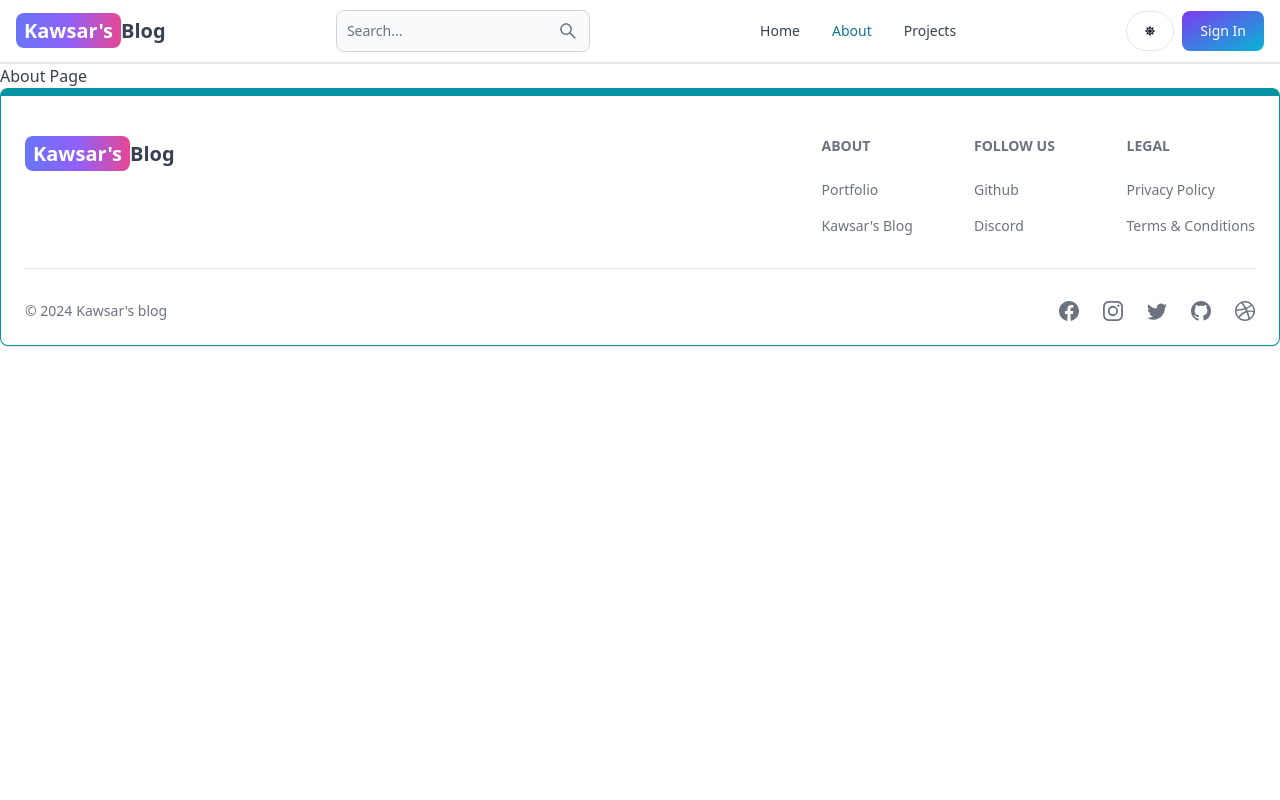
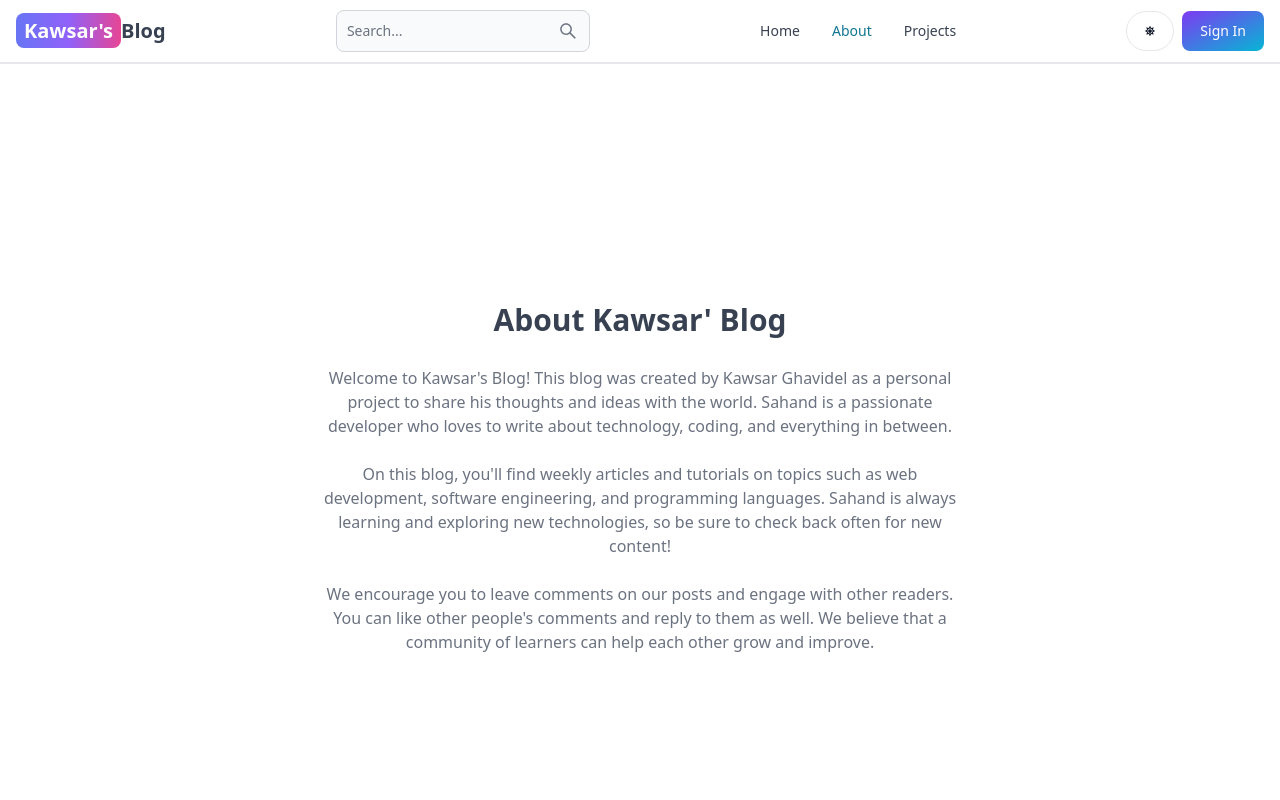
Before and after one commit to kawsar007/mern-blog-app, a React (Vite) app in the folder frontend/: page /about in a window 1280 px wide. Shown: the top 800 px of the page. Built offline with nearby package versions, Linux system fonts and the light colour scheme; no server answers.

Commit message:
About and project page created

```diff
--- a/frontend/src/pages/About.jsx
+++ b/frontend/src/pages/About.jsx
@@ -1,5 +1,37 @@
 const About = () => {
-  return <div>About Page</div>;
+  return (
+    <div className='min-h-screen flex items-center justify-center'>
+      <div className='max-w-2xl mx-auto p-3 text-center'>
+        <div>
+          <h1 className='text-3xl font font-semibold text-center my-7'>
+            About Kawsar' Blog
+          </h1>
+          <div className='text-md text-gray-500 flex flex-col gap-6'>
+            <p>
+              Welcome to Kawsar's Blog! This blog was created by Kawsar Ghavidel
+              as a personal project to share his thoughts and ideas with the
+              world. Sahand is a passionate developer who loves to write about
+              technology, coding, and everything in between.
+            </p>
+
+            <p>
+              On this blog, you'll find weekly articles and tutorials on topics
+              such as web development, software engineering, and programming
+              languages. Sahand is always learning and exploring new
+              technologies, so be sure to check back often for new content!
+            </p>
+
+            <p>
+              We encourage you to leave comments on our posts and engage with
+              other readers. You can like other people's comments and reply to
+              them as well. We believe that a community of learners can help
+              each other grow and improve.
+            </p>
+          </div>
+        </div>
+      </div>
+    </div>
+  );
 };
 
 export default About;
--- a/frontend/src/pages/Projects.jsx
+++ b/frontend/src/pages/Projects.jsx
@@ -1,5 +1,13 @@
+import CallToAction from "../components/CallToAction";
+
 const Projects = () => {
-  return <div>Projects Page</div>;
+  return (
+    <div className='min-h-screen max-w-2xl mx-auto flex justify-center items-center flex-col gap-6 p-3'>
+      <h1 className='text-3xl font-semibold'>Pojects</h1>
+      {/* <p className='text-md text-gray-500'>Build fun and engaging projects while learning HTML, CSS, and JavaScript!</p> */}
+      <CallToAction />
+    </div>
+  );
 };
 
 export default Projects;
```
